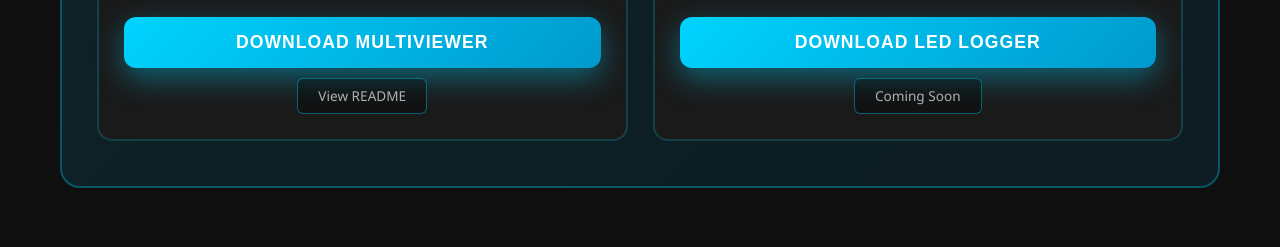
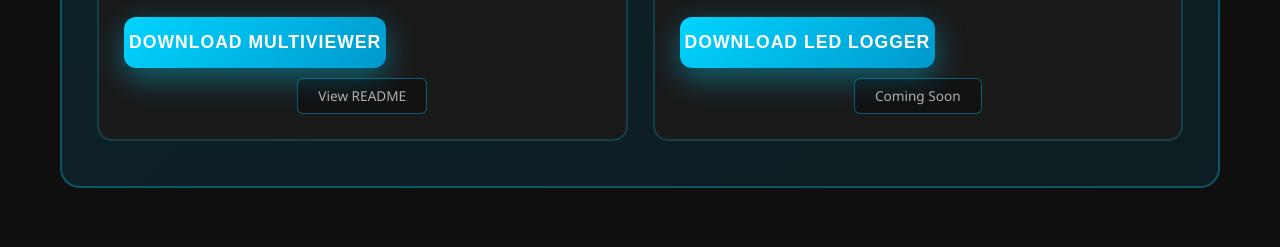
Before and after one commit to janreyntjens/multiviewer-website, a website: page public/index.html in a window 1280 px wide. Shown: the part 553-800 px from the top of the page. Drawn offline with Linux system fonts and the light colour scheme.

Commit message:
Reduce button width to content size

```diff
--- a/public/style.css
+++ b/public/style.css
@@ -206,6 +206,10 @@ section h2 {
     font-weight: bold;
     letter-spacing: 1px;
     text-transform: uppercase;
+    width: fit-content;
+    display: flex;
+    align-items: center;
+    justify-content: center;
 }
 
 .download-btn:hover {
```
